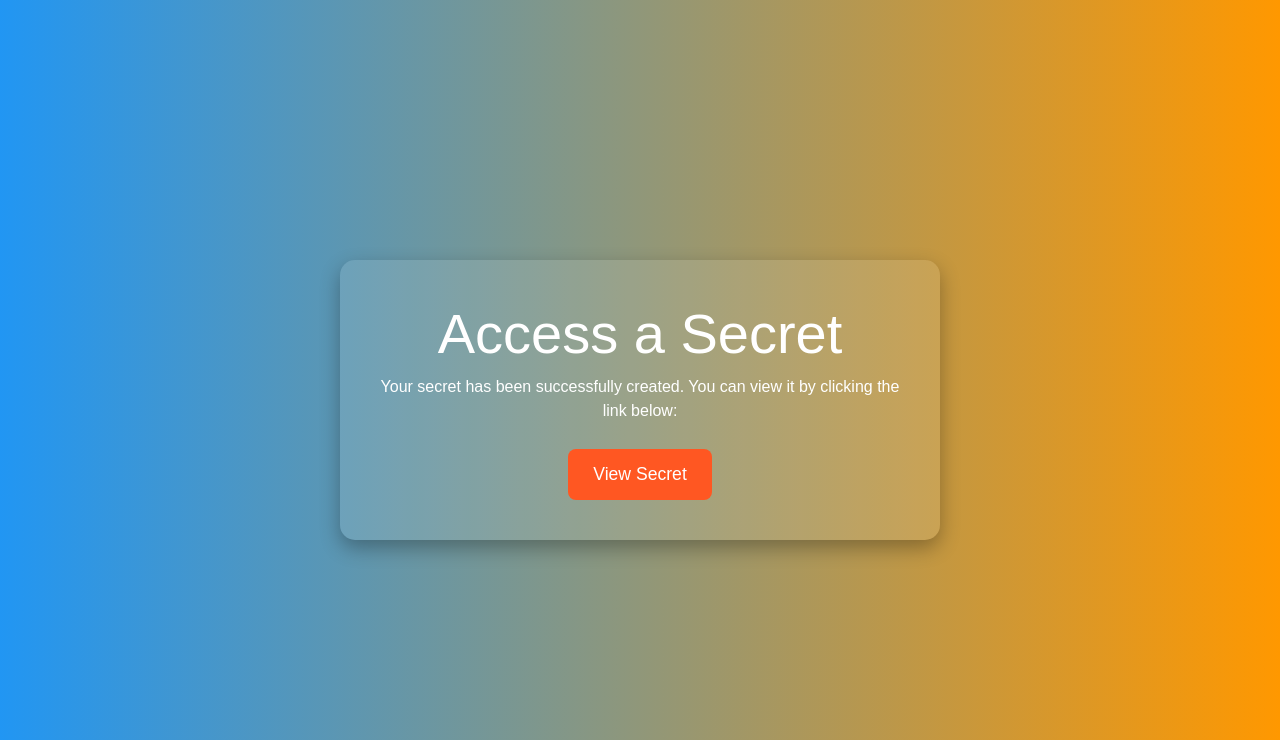
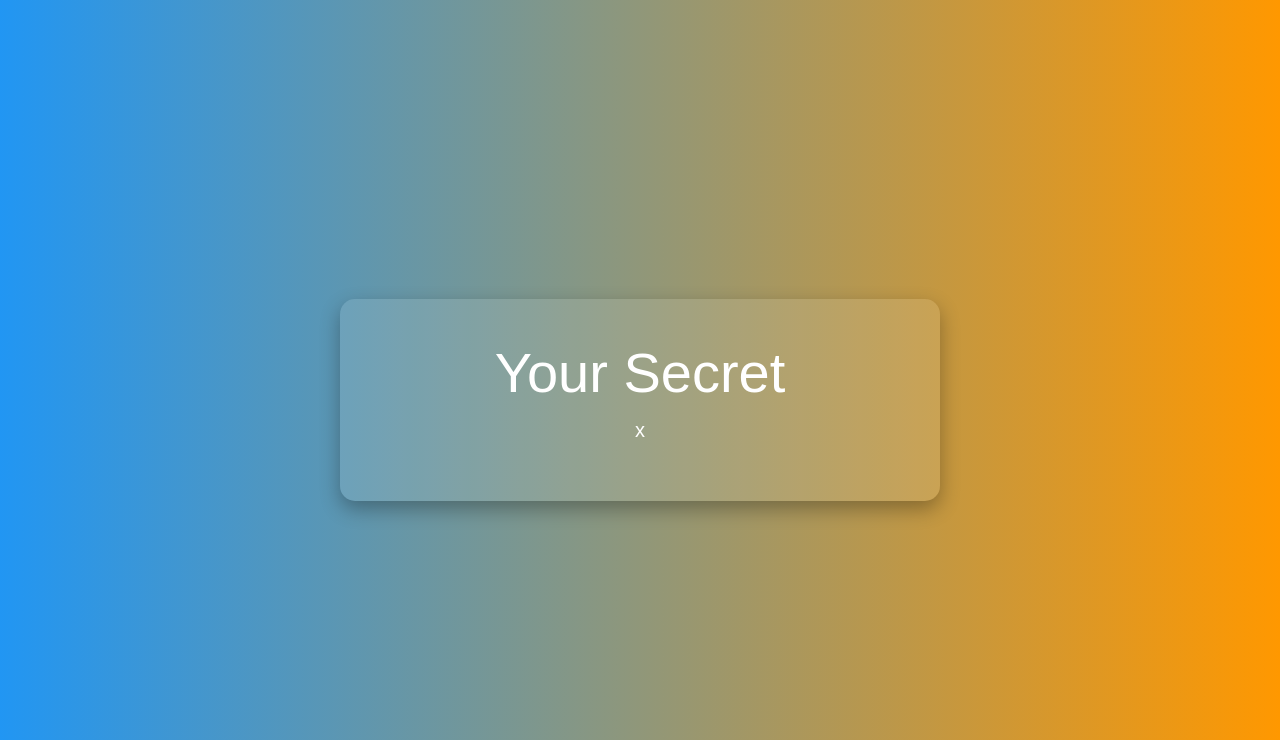
Before and after one commit to rojinashaikh/secure-one-time-share, a Flask app: template templates/secret.html in a window 1280 px wide. Shown: the top 740 px of the page. Run offline with Flask 3, Linux system fonts and the light colour scheme; the template is opened without the code that fills it: most values are stand-ins (such as "Sample title", 1, 10 or a date in 2020).

Commit message:
Update secret.html

```diff
--- a/templates/secret.html
+++ b/templates/secret.html
@@ -9,13 +9,8 @@
 </head>
 <body>
     <div class="container text-center">
-        <h1 class="display-4">Access a Secret</h1>
-        <p>Your secret has been successfully created. You can view it by clicking the link below:</p>
-        <form method="POST" action="/secret/{{ secret_id }}">
-            <button type="submit" class="btn btn-primary btn-lg">View Secret</button>
-        </form>
+        <h1 class="display-4">Your Secret</h1>
+        <p class="lead">{{ secret }}</p>
     </div>
-
-    <script src="https://cdn.jsdelivr.net/npm/bootstrap@5.3.0-alpha1/dist/js/bootstrap.bundle.min.js" integrity="sha384-pzjw8f+ua7Kw1TIq0VfDOfKlrYLRpQ+1l94oI1Z5hHDL+5AyyQb3c/1XkO+V1x7Q" crossorigin="anonymous"></script>
 </body>
 </html>
```
